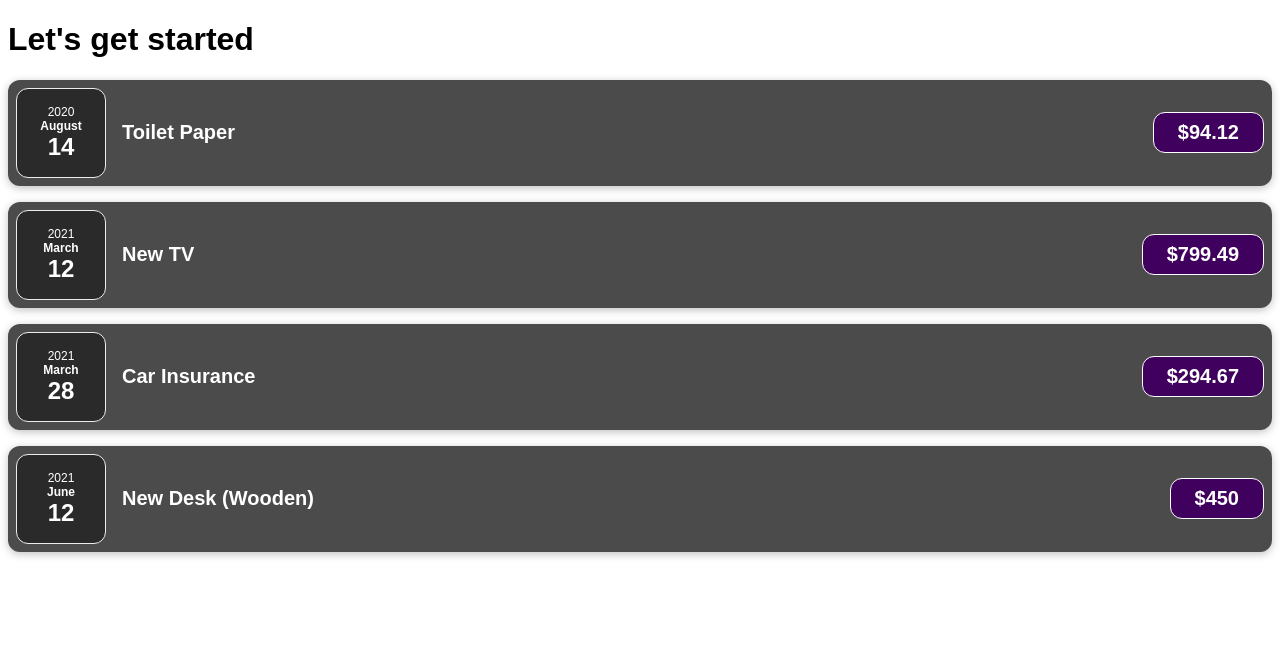
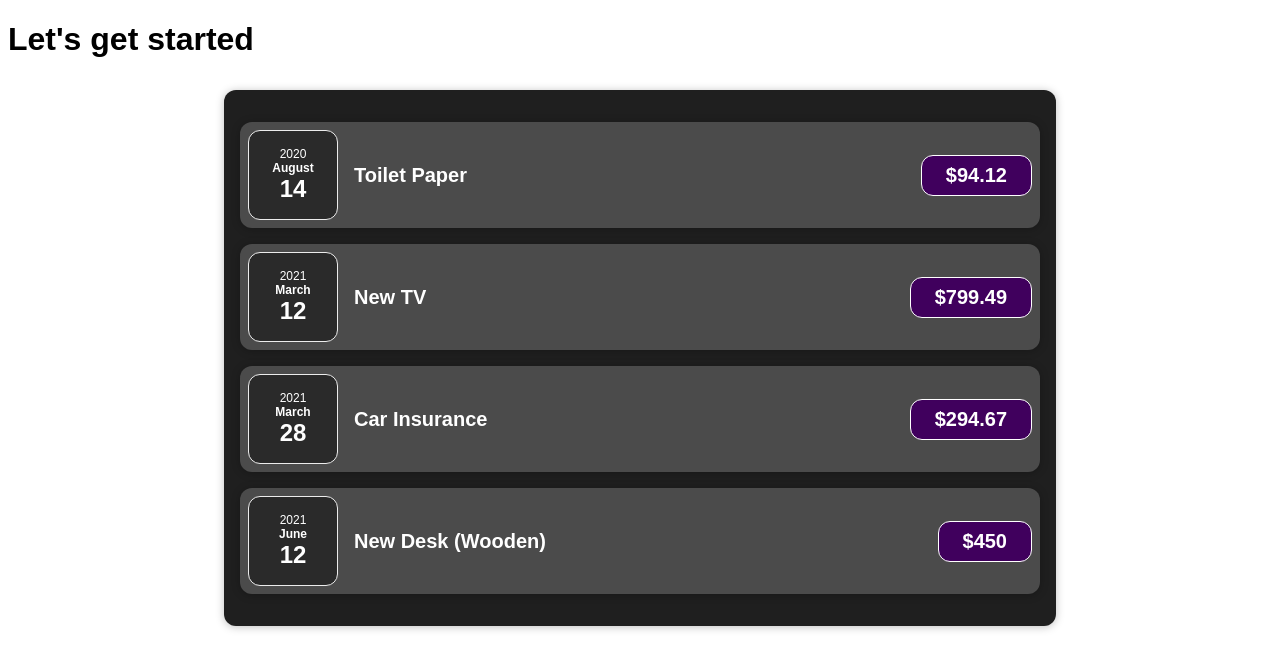
Before and after one commit to HarshSingh-01/expense-tracker-app, a React (Create React App) app: page / in a window 1280 px wide. Shown: the top 670 px of the page. Built offline with nearby package versions, Linux system fonts and the light colour scheme.

Commit message:
Update 14 files

```diff
--- a/src/App.js
+++ b/src/App.js
@@ -1,11 +1,11 @@
 import "./styles.css";
-import ExpenseItemList from "./components/ExpenseComponents/ExpenseItemList";
+import Expenses from "./components/Expenses";
 
 export default function App() {
   return (
     <div className="App">
       <h1>Let's get started</h1>
-      <ExpenseItemList />
+      <Expenses />
     </div>
   );
 }
--- /dev/null
+++ b/src/components/Card.css
@@ -0,0 +1,4 @@
+.card {
+  border-radius: 12px;
+  box-shadow: 0 1px 8px rgba(0, 0, 0, 0.25);
+}
--- /dev/null
+++ b/src/components/Card.jsx
@@ -0,0 +1,8 @@
+import "./Card.css";
+
+const Card = (props) => {
+  const styles = "card " + props.className;
+  return <div className={styles}>{props.children}</div>;
+};
+
+export default Card;
--- a/src/components/ExpenseComponents/ExpenseItem.css
+++ b/src/components/ExpenseItem.css
@@ -2,10 +2,8 @@
     display: flex;
     justify-content: space-between;
     align-items: center;
-    box-shadow: 0 2px 8px rgba(0,0,0,0.25);
     padding: 0.5rem;
     margin: 1rem 0;
-    border-radius: 12px;
     background-color: #4b4b4b;
 }
 
--- a/src/components/ExpenseComponents/ExpenseItem.jsx
+++ b/src/components/ExpenseItem.jsx
@@ -1,15 +1,16 @@
 import "./ExpenseItem.css";
 import ExpenseDate from "./ExpenseDate";
+import Card from "./Card";
 
 const ExpenseItem = (props) => {
   return (
-    <div className="expense-item">
+    <Card className="expense-item">
       <ExpenseDate date={props.date} />
       <div className="expense-item__description">
         <h2>{props.title}</h2>
         <p className="expense-item__price">${props.amount}</p>
       </div>
-    </div>
+    </Card>
   );
 };
 
--- /dev/null
+++ b/src/components/Expenses.css
@@ -0,0 +1,7 @@
+.expenses {
+  padding: 1rem;
+  background-color: rgb(31, 31, 31);
+  margin: 2rem auto;
+  width: 50rem;
+  max-width: 95%;
+}
--- a/src/components/ExpenseComponents/ExpenseItemList.jsx
+++ b/src/components/Expenses.jsx
@@ -1,4 +1,7 @@
 import ExpenseItem from "./ExpenseItem";
+import "./Expenses.css";
+import Card from "./Card";
+
 const expenses = [
   {
     id: "e1",
@@ -21,9 +24,9 @@ const expenses = [
   },
 ];
 
-const ExpenseItemList = () => {
+const Expenses = () => {
   return (
-    <div>
+    <Card className="expenses">
       {expenses.map((item) => (
         <ExpenseItem
           key={item.id}
@@ -33,8 +36,8 @@ const ExpenseItemList = () => {
           date={item.date}
         />
       ))}
-    </div>
+    </Card>
   );
 };
 
-export default ExpenseItemList;
+export default Expenses;
```
Also changed, not shown: src/components/ExpenseDate.css (renamed from src/components/ExpenseComponents/ExpenseDate.css), src/components/ExpenseDate.jsx (renamed from src/components/ExpenseComponents/ExpenseDate.jsx).
